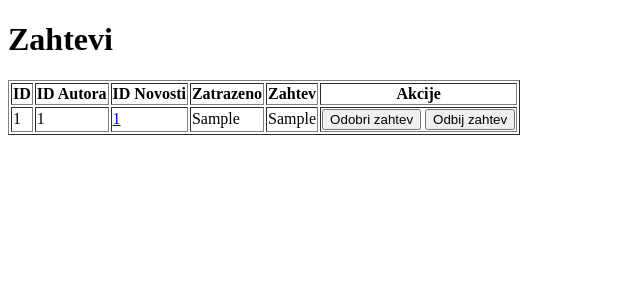
After one commit to daniloradosavljevic/PISIBP-Projekat, a Flask app: page /cms/prikaz_zahteva in a window 1280 px wide. The commit adds this page. Shown: the top 300 px of the page, without its empty margins (0-640 px from the left). Run offline with Flask 3, Linux system fonts and the light colour scheme; the visitor is signed in with stand-in values (Sample User, id 1); tables that the repository leaves empty or names only in its code hold one stand-in row (values such as "Sample post"); some libraries are stand-ins or nearby versions.

Commit message:
Dodata funkcionalnost za prikaz poslatih zahteva (za odobrenje, izmenu ili brisanje), odakle ih je moguce odobriti ili odbiti

```diff
--- a/app.py
+++ b/app.py
@@ -528,7 +528,7 @@ def lajkovanje_komentara(komentar_id, vest_id, tip):
 
 @app.route("/cms/prikaz_kategorija", methods=["GET", "POST"])
 def prikaz_kategorija():
-    if "loggedin" not in session or not session["loggedin"] and session["tip"] != 1:
+    if "loggedin" not in session or not session["loggedin"] and session["uloga"] != 1:
         return redirect(url_for("home"))
 
     cursor = mysql.connection.cursor()
@@ -540,7 +540,7 @@ def prikaz_kategorija():
 
 @app.route("/cms/izmeni_kategoriju/<int:kategorija_id>", methods=["GET", "POST"])
 def izmeni_kategoriju(kategorija_id):
-    if "loggedin" not in session or not session["loggedin"] and session["tip"] != 1:
+    if "loggedin" not in session or not session["loggedin"] and session["uloga"] != 1:
         return redirect(url_for("home"))
 
     cursor = mysql.connection.cursor()
@@ -559,7 +559,7 @@ def izmeni_kategoriju(kategorija_id):
 
 @app.route("/cms/obrisi_kategoriju/<int:kategorija_id>", methods=["POST"])
 def obrisi_kategoriju(kategorija_id):
-    if "loggedin" not in session or not session["loggedin"] and session["tip"] != 1:
+    if "loggedin" not in session or not session["loggedin"] and session["uloga"] != 1:
         return redirect(url_for("home"))
 
     cursor = mysql.connection.cursor()
@@ -594,7 +594,7 @@ def obrisi_novost(novost_id):
 
 @app.route("/cms/dodaj_kategoriju", methods=["GET", "POST"])
 def dodaj_kategoriju():
-    if "loggedin" not in session or not session["loggedin"] and session["tip"] != 1:
+    if "loggedin" not in session or not session["loggedin"] and session["uloga"] != 1:
         return redirect(url_for("home"))
 
     cursor = mysql.connection.cursor()
@@ -685,7 +685,7 @@ def zatrazi_odobrenje(vest_id):
     return redirect(url_for("pregled_novosti"))
 
 
-@app.route("/cms/zatrazi_izmenu/<int:vest_id>")
+@app.route("/cms/zatrazi_izmenu/<int:vest_id>", methods=["GET"])
 def zatrazi_izmenu(vest_id):
     if "loggedin" not in session or not session["loggedin"]:
         return redirect(url_for("home"))
@@ -699,9 +699,14 @@ def zatrazi_izmenu(vest_id):
     if not vest:
         return redirect(url_for("pregled_novosti"))
 
+    zahtev_tip = request.args.get("zahtev")
+
+    if zahtev_tip not in ['Izmena', 'Brisanje']:
+        return redirect(url_for("pregled_novosti"))
+
     cursor.execute(
-        "SELECT * FROM zahtevi WHERE id_autora = %s AND id_novosti = %s AND zahtev = 'Izmena'",
-        (id_autora, vest_id),
+        "SELECT * FROM zahtevi WHERE id_autora = %s AND id_novosti = %s AND zahtev = %s",
+        (id_autora, vest_id, zahtev_tip),
     )
     existing_request = cursor.fetchone()
 
@@ -709,19 +714,63 @@ def zatrazi_izmenu(vest_id):
         return redirect(url_for("pregled_novosti"))
 
     date = datetime.datetime.now().strftime("%Y-%m-%d %H:%M:%S")
-    zahtev = "Izmena"
 
     cursor.execute(
         """
         INSERT INTO zahtevi (id_autora, id_novosti, datum, zahtev)
         VALUES (%s, %s, %s, %s)
         """,
-        (id_autora, vest_id, date, zahtev),
+        (id_autora, vest_id, date, zahtev_tip),
     )
     mysql.connection.commit()
 
     return redirect(url_for("pregled_novosti"))
 
+@app.route("/cms/prikaz_zahteva",methods=["GET", "POST"])
+def prikaz_zahteva():
+    if "loggedin" not in session or not session["loggedin"] or session["uloga"] != 1:
+        return redirect(url_for("home"))
+
+    cursor = mysql.connection.cursor()
+    cursor.execute("SELECT * FROM zahtevi")
+    zahtevi = cursor.fetchall()
+
+    return render_template("prikaz_zahteva.html", zahtevi=zahtevi)
+
+@app.route("/cms/odobri_zahtev/<int:id_zahteva>/<string:tip_zahteva>",methods=["GET","POST"])
+def odobri_zahtev(id_zahteva, tip_zahteva):
+    if "loggedin" not in session or not session["loggedin"] or session["uloga"] != 1:
+        return redirect(url_for("home"))
+
+    cursor = mysql.connection.cursor()
+
+    if tip_zahteva == 'Odobrenje':
+        cursor.execute("UPDATE novosti n JOIN zahtevi z ON n.id = z.id_novosti SET n.status = 1 WHERE z.id = %s", (id_zahteva,))
+    elif tip_zahteva == 'Izmena':
+        cursor.execute("UPDATE novosti n JOIN zahtevi z ON n.id = z.id_novosti SET n.status = 0 WHERE z.id = %s", (id_zahteva,))
+    else:
+        return redirect(url_for("prikaz_zahteva"))
+
+    mysql.connection.commit()
+
+    return redirect(url_for('odbij_zahtev', id_zahteva=id_zahteva))
+
+
+@app.route('/odbij_zahtev/<int:id_zahteva>', methods=["GET","POST"])
+def odbij_zahtev(id_zahteva):
+    cursor = mysql.connection.cursor()
+
+    try:
+        cursor.execute("DELETE FROM zahtevi WHERE id = %s", (id_zahteva,))
+        mysql.connection.commit()
+        cursor.close()
+        return redirect(url_for('prikaz_zahteva'))
+    except Exception as e:
+        print(f"Error: {e}")
+        cursor.close()
+        return redirect(url_for('prikaz_zahteva'))
+
+
 
 if __name__ == "__main__":
     app.run(debug=True)
--- a/templates/cms.html
+++ b/templates/cms.html
@@ -12,5 +12,7 @@
 <br>
 <a href="{{ url_for('prikaz_kategorija') }}">Prikaz kategorija</a>
 <br>
+<a href="{{ url_for('prikaz_zahteva') }}">Prikaz zahteva</a>
+<br>
 
 {% endif %} {% endblock %}
--- /dev/null
+++ b/templates/prikaz_zahteva.html
@@ -0,0 +1,32 @@
+{% extends 'base.html' %}
+{% block body %}
+<h1>Zahtevi</h1>
+
+    <table border="1">
+        <tr>
+            <th>ID</th>
+            <th>ID Autora</th>
+            <th>ID Novosti</th>
+            <th>Zatrazeno</th>
+            <th>Zahtev</th>
+            <th>Akcije</th>
+        </tr>
+        {% for zahtev in zahtevi %}
+            <tr>
+                <td>{{ zahtev[0] }}</td>
+                <td>{{ zahtev[1] }}</td>
+                <td><a href="{{ url_for('vest', vest_id=zahtev[2]) }}">{{ zahtev[2] }}</a></td>
+                <td>{{ zahtev[3] }}</td>
+                <td>{{ zahtev[4] }}</td>
+                <td>
+                <form action="{{ url_for('odobri_zahtev', id_zahteva=zahtev[0], tip_zahteva=zahtev[4]) }}" method="post" style="display: inline;">
+                    <button type="submit">Odobri zahtev</button>
+                </form>
+                <form action="{{ url_for('odbij_zahtev', id_zahteva=zahtev[0]) }}" method="post" style="display: inline;">
+                    <button type="submit">Odbij zahtev</button>
+                </form>
+            </td>
+            </tr>
+        {% endfor %}
+    </table>
+{% endblock %}
```
Also changed, not shown: templates/pregled_novosti.html (+18 -7 lines).
